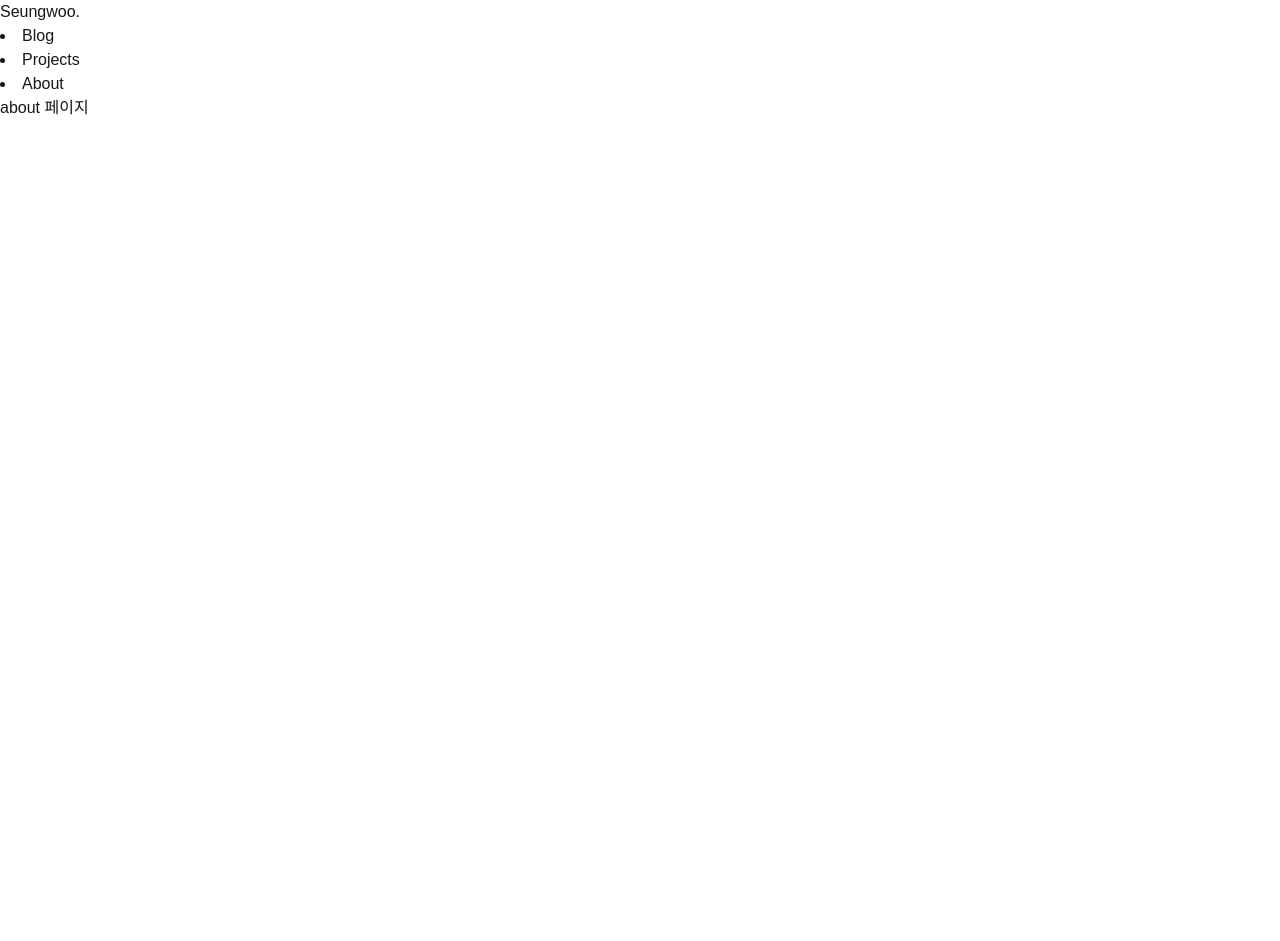
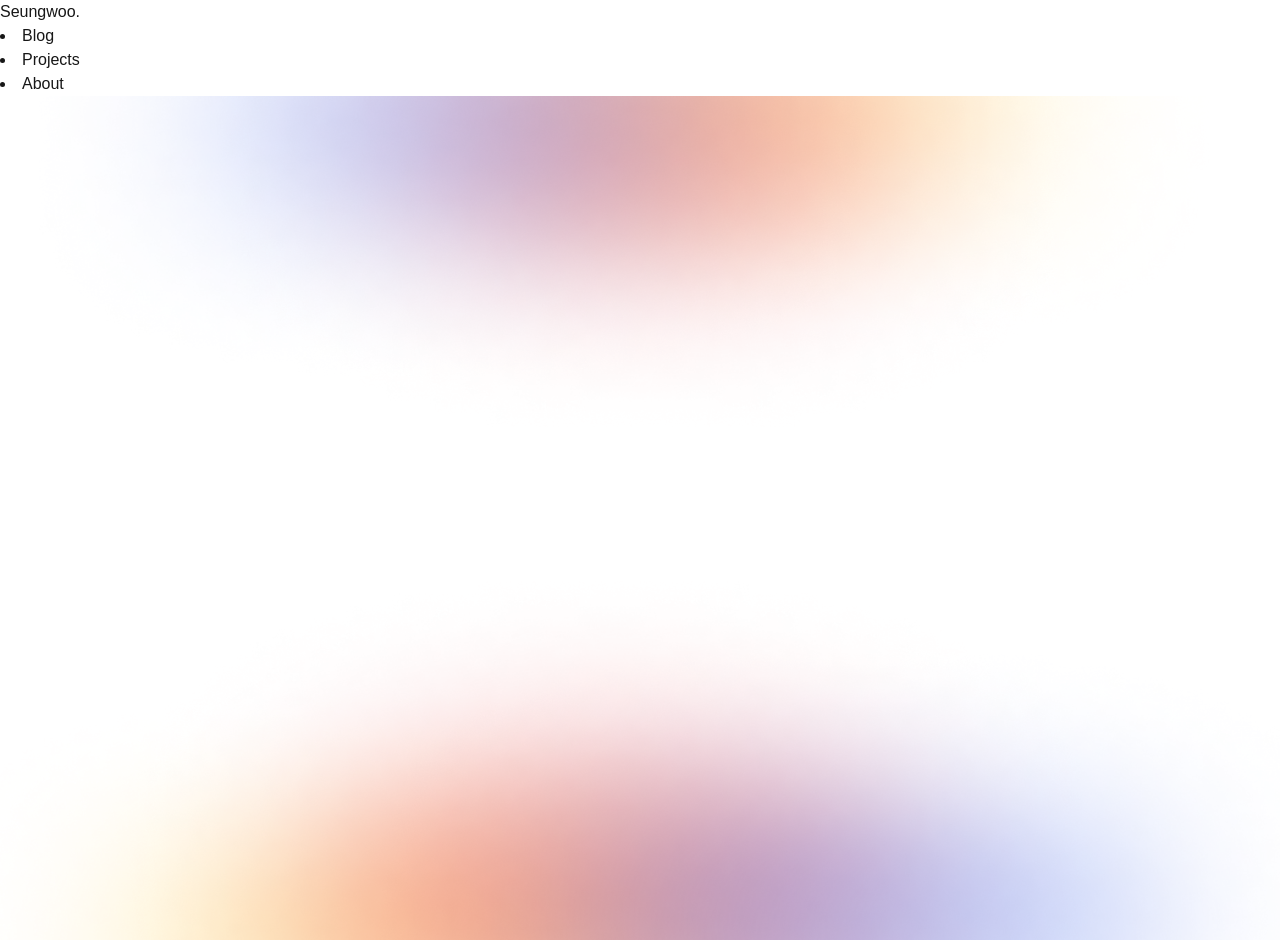
Before and after one commit to parkingbox/seung-woo, a Next.js app in the folder apps/blog/: page /about in a window 1280 px wide. Shown: the top 941 px of the page. Before the commit the page ends 800 px from the top, so only its background shows below. Built offline with nearby package versions, Linux system fonts and the light colour scheme.

Commit message:
feat: 배경 gradient 추가

```diff
--- a/apps/blog/src/app/layout.tsx
+++ b/apps/blog/src/app/layout.tsx
@@ -2,6 +2,7 @@ import type { Metadata } from "next";
 import localFont from "next/font/local";
 import "./globals.css";
 import Header from "@/components/Header";
+import Image from "next/image";
 
 const geistSans = localFont({
   src: "./fonts/GeistVF.woff",
@@ -31,6 +32,24 @@ export default function RootLayout({
       >
         <main className="mx-auto mb-16 max-w-5xl px-5 py-24 sm:px-8">
           <Header />
+          <Image
+            width={1500}
+            height={550}
+            className='absolute left-1/2 top-0 -z-10 -translate-x-1/2'
+            src='/gradient-background-top.png'
+            alt=''
+            role='presentation'
+            priority
+          />
+          <Image
+            width={1500}
+            height={447}
+            className='absolute -bottom-6 left-1/2 -z-10 -translate-x-1/2'
+            src='/gradient-background-bottom.png'
+            alt=''
+            role='presentation'
+            priority
+          />
           {children}
         </main>
       </body>
```
